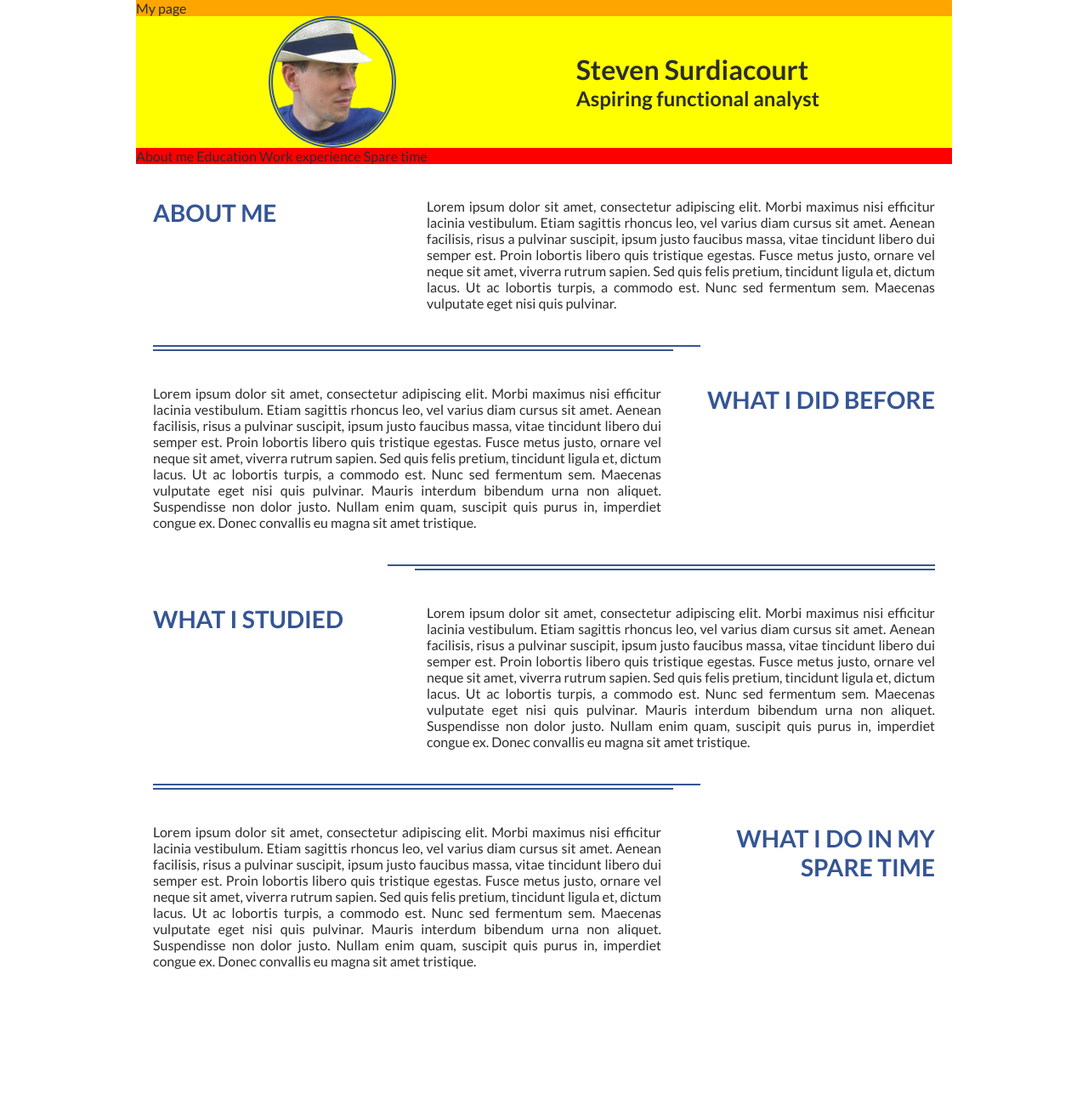
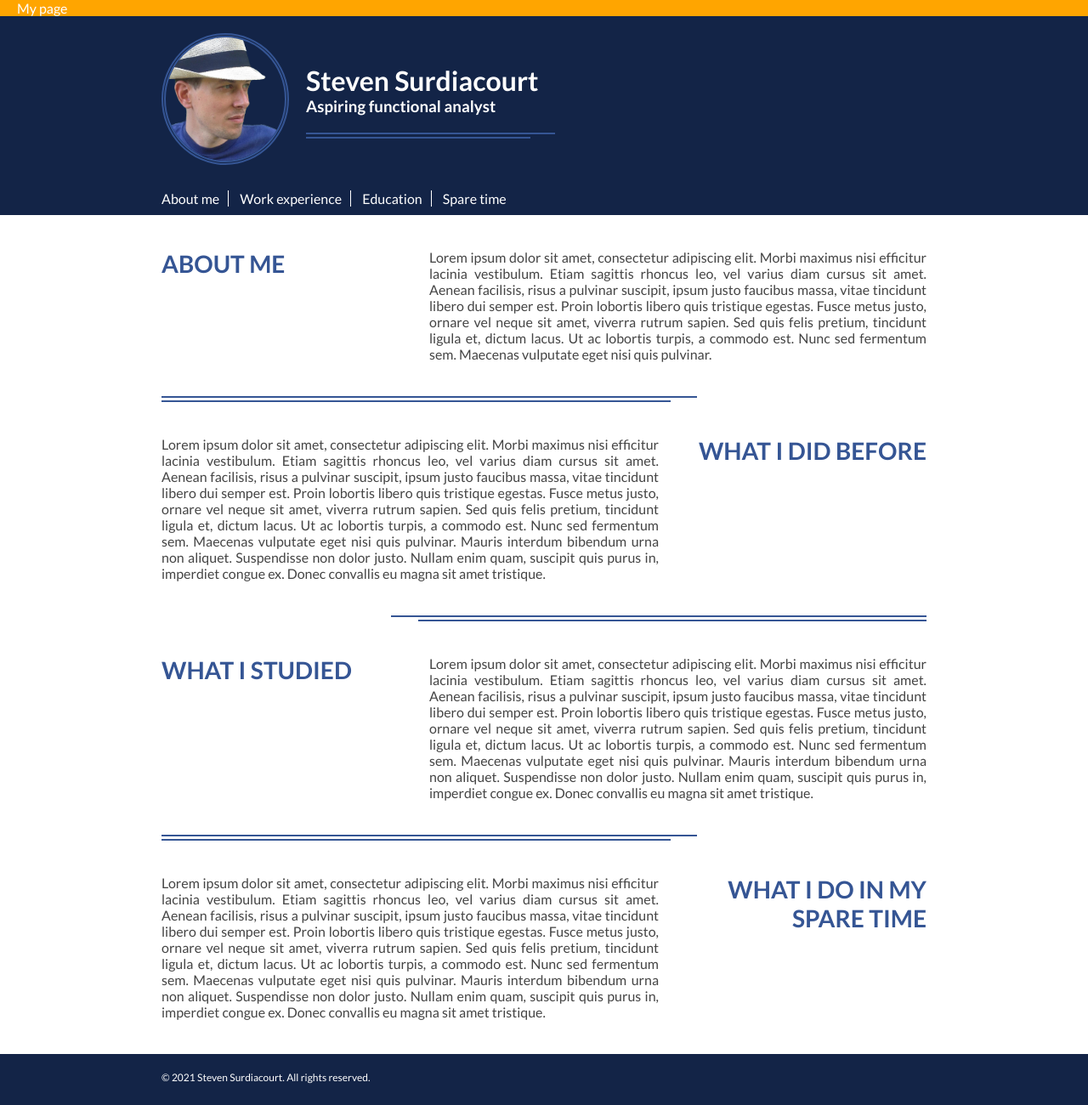
Before and after one commit to Mantsjoe/mantsjoe.github.io, a plain HTML site: page index.html in a window 1280 px wide. Shown: the whole page at 85% size. Before the commit the page ends 1180 px from the top, so only its background shows below. Drawn offline with Linux system fonts and the light colour scheme.

Commit message:
Updated header and menu

```diff
--- a/index.html
+++ b/index.html
@@ -12,38 +12,42 @@
   </head>
   <body>
   <div class="page">
-    <div class="title">My page</div>
-    <div class="presentation">
+    <div class="header">
+      <div class="title">My page</div>
+      <div class="presentation">
       <img class="portrait" src="https://raw.githubusercontent.com/Mantsjoe/mantsjoe.github.io/main/me3.png">
-      <div class="name"> <h1>Steven Surdiacourt </h1> <h2>Aspiring functional analyst</h2></div>
+      <div class="name"> <h1>Steven Surdiacourt </h1> <h3>Aspiring functional analyst</h3></div>
+      </div>
+      <ul class="submenu">
+      <li><a href="#about_me">About me</a></li>
+      <li><a href="#work_experience">Work experience</a></li>
+      <li><a href="#education">Education</a></li>
+      <li><a href="#hobbies">Spare time</a></li>
+      </ul>
     </div>
-    <ul class="submenu">
-      <li>About me</li>
-      <li>Education</li>
-      <li>Work experience</li>
-      <li>Spare time</li>
-    </ul>
     <div class="content">
-      <div class="about_me">
+      <div class="about_me" id="about_me">
         <div class="subtitle_column_left"><h3>About me</h3></div>
         <div class="text_column_right">Lorem ipsum dolor sit amet, consectetur adipiscing elit. Morbi maximus nisi efficitur lacinia vestibulum. Etiam sagittis rhoncus leo, vel varius diam cursus sit amet. Aenean facilisis, risus a pulvinar suscipit, ipsum justo faucibus massa, vitae tincidunt libero dui semper est. Proin lobortis libero quis tristique egestas. Fusce metus justo, ornare vel neque sit amet, viverra rutrum sapien. Sed quis felis pretium, tincidunt ligula et, dictum lacus. Ut ac lobortis turpis, a commodo est. Nunc sed fermentum sem. Maecenas vulputate eget nisi quis pulvinar.</div>
       </div>
       <hr class="left">
-      <div class="about_me">
+      <div class="about_me" id="work_experience">
         <div class="text_column_left">Lorem ipsum dolor sit amet, consectetur adipiscing elit. Morbi maximus nisi efficitur lacinia vestibulum. Etiam sagittis rhoncus leo, vel varius diam cursus sit amet. Aenean facilisis, risus a pulvinar suscipit, ipsum justo faucibus massa, vitae tincidunt libero dui semper est. Proin lobortis libero quis tristique egestas. Fusce metus justo, ornare vel neque sit amet, viverra rutrum sapien. Sed quis felis pretium, tincidunt ligula et, dictum lacus. Ut ac lobortis turpis, a commodo est. Nunc sed fermentum sem. Maecenas vulputate eget nisi quis pulvinar. Mauris interdum bibendum urna non aliquet. Suspendisse non dolor justo. Nullam enim quam, suscipit quis purus in, imperdiet congue ex. Donec convallis eu magna sit amet tristique. </div>
         <div class="subtitle_column_right"><h3>What I did before</h3></div>
       </div>
       <hr class="right">
-      <div class="about_me">
+      <div class="about_me" id="education">
         <div class="subtitle_column_left"><h3>What I studied</h3></div>
         <div class="text_column_right">Lorem ipsum dolor sit amet, consectetur adipiscing elit. Morbi maximus nisi efficitur lacinia vestibulum. Etiam sagittis rhoncus leo, vel varius diam cursus sit amet. Aenean facilisis, risus a pulvinar suscipit, ipsum justo faucibus massa, vitae tincidunt libero dui semper est. Proin lobortis libero quis tristique egestas. Fusce metus justo, ornare vel neque sit amet, viverra rutrum sapien. Sed quis felis pretium, tincidunt ligula et, dictum lacus. Ut ac lobortis turpis, a commodo est. Nunc sed fermentum sem. Maecenas vulputate eget nisi quis pulvinar. Mauris interdum bibendum urna non aliquet. Suspendisse non dolor justo. Nullam enim quam, suscipit quis purus in, imperdiet congue ex. Donec convallis eu magna sit amet tristique. </div>
       </div>
       <hr class="left">
-      <div class="about_me">
+      <div class="about_me" id="hobbies">
         <div class="text_column_left">Lorem ipsum dolor sit amet, consectetur adipiscing elit. Morbi maximus nisi efficitur lacinia vestibulum. Etiam sagittis rhoncus leo, vel varius diam cursus sit amet. Aenean facilisis, risus a pulvinar suscipit, ipsum justo faucibus massa, vitae tincidunt libero dui semper est. Proin lobortis libero quis tristique egestas. Fusce metus justo, ornare vel neque sit amet, viverra rutrum sapien. Sed quis felis pretium, tincidunt ligula et, dictum lacus. Ut ac lobortis turpis, a commodo est. Nunc sed fermentum sem. Maecenas vulputate eget nisi quis pulvinar. Mauris interdum bibendum urna non aliquet. Suspendisse non dolor justo. Nullam enim quam, suscipit quis purus in, imperdiet congue ex. Donec convallis eu magna sit amet tristique. </div>
         <div class="subtitle_column_right"><h3>What I do in my spare time</h3></div>
       </div>
     </div>
+    <div class="footer"><div class=copyright_notice>© 2021 Steven Surdiacourt. All rights reserved.</div>
+  </div>
   </div>
   </body>
 </html>
--- a/styles.css
+++ b/styles.css
@@ -43,18 +43,43 @@ hr.right:after {
   flex-direction: column;
   height: 100vh;
   font-family: Lato, sans-serif;
-  color: #2b2c2e;
+  font-size: 12;
+  color: #444444;
+}
+
+.header{
+  background-color: #132447;
+  color: white;
 }
 
 .title{
   background-color: orange;
+  padding-left: 20px;
+}
+
+.name{
+  margin-left: 20px;
+  padding-bottom: 20px;
+  border-bottom: solid 2px #355594;
+  position: relative;
+  padding-right: 20px;
+}
+
+.name:after{
+  content: '';
+  display: block;
+  margin-top: 25px;
+  border-top: solid 2px #355594;
+  width: 90%;
+  position: absolute;
 }
 
 .presentation{
-  background-color: yellow;
   display:flex;
-  justify-content: space-around;
+  justify-content: flex-start;
   align-items: center;
+  padding-top:20px;
+  padding-left:20px;
 }
 
 .portrait{
@@ -66,13 +91,46 @@ hr.right:after {
   }
 
 .submenu{
-  background-color: red;
+  background-color: #132447;
+  color: white;
+  padding-left: 20px;
+  padding-top: 30px;
+  padding-bottom: 10px;
 }
 
 .submenu > li{
   display: inline;
   text-align: justify;
   list-style: none;
+  margin-right:10px;
+  border-right: solid 1px white;
+  padding-right: 10px;
+}
+
+.submenu > li > a{
+  text-decoration: none;
+  color: white;
+}
+
+.submenu > li > a:hover{
+  text-decoration: underline;
+  color: white;
+}
+
+.submenu > li > a:active{
+  text-decoration:underline;
+  color: white;
+  }
+
+.submenu > li > a:visited{
+  text-decoration: none;
+  color: white;
+}
+
+.submenu > li:last-child{
+  margin-right:0px;
+  border-right: none;
+  padding-right: 0px;
 }
 
 .content{
@@ -123,8 +181,8 @@ hr.right:after {
   padding-top: 40px;
   padding-bottom: 40px;
   text-align: justify;
-  color: #2b2c2e;
-  }
+  color: #444444;
+    }
 
 .text_column_right{
   flex: initial;
@@ -134,7 +192,19 @@ hr.right:after {
   text-align: justify;
   }
 
-@media only screen and (max-width: 400px) {
+.footer{
+    background-color: #132447;
+    min-height: 60px;
+    padding-top: 20px;
+    color: white;
+    font-size: 12px;
+  }
+
+.copyright_notice{
+  padding-left: 20px;
+}
+
+@media only screen and (max-width: 420px) {
 
   hr.right{
     margin-left: 0%;
@@ -173,17 +243,28 @@ hr.right:after {
 
 }
 
-@media only screen and (min-width: 401px) and (max-width: 960px) {
+@media only screen and (min-width: 421px) and (max-width: 960px) {
 
 }
 
 @media only screen and (min-width: 961px) {
-  .page {
-    width: 960px;
+  .content {
+    width: 940px;
     margin: 0 auto;
   }
+
   .presentation{
-    padding-left:50px;
-    padding-right:50px;
+    width: 940px;
+    margin: 0 auto;
+  }
+
+  .submenu{
+    width: 940px;
+    margin: 0 auto;
+  }
+
+  .copyright_notice{
+    width: 940px;
+    margin: 0 auto;
   }
 }
```
